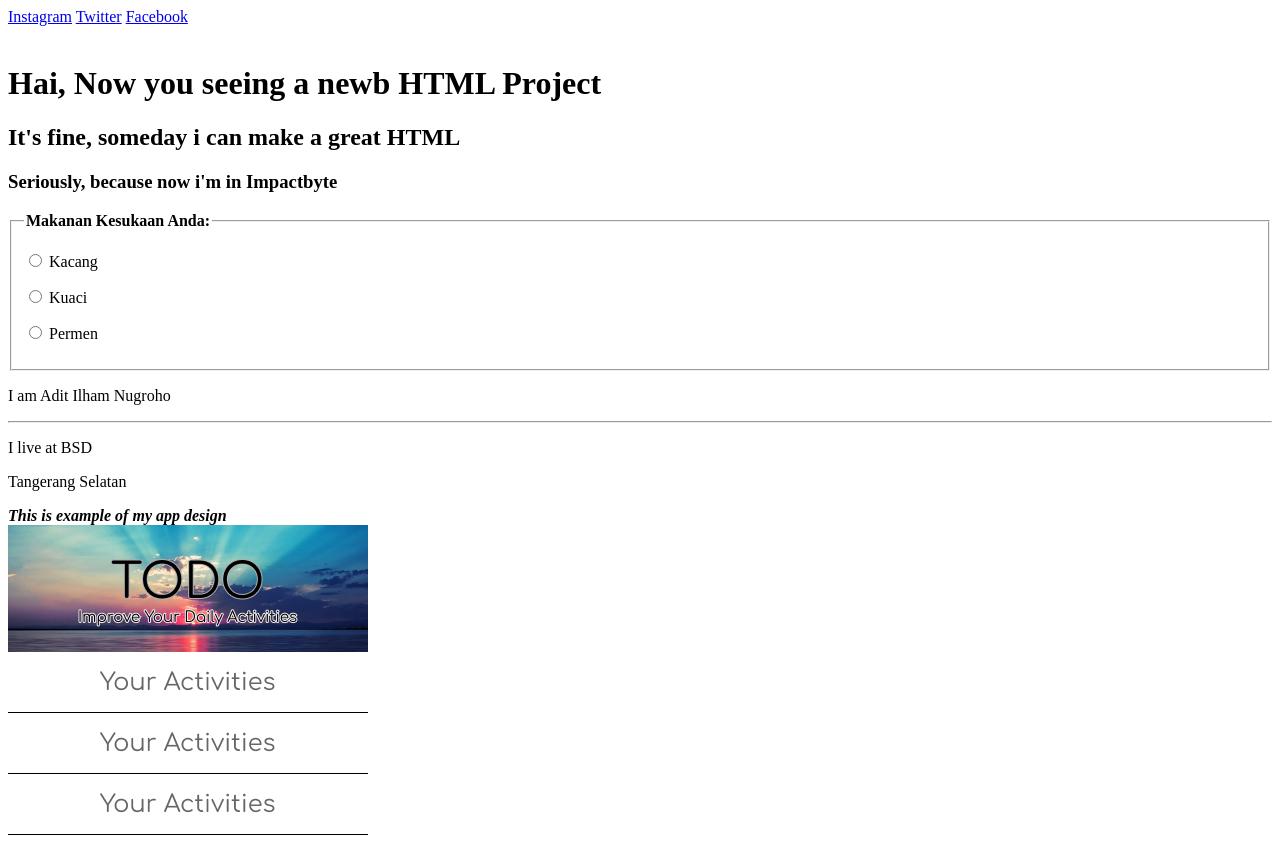
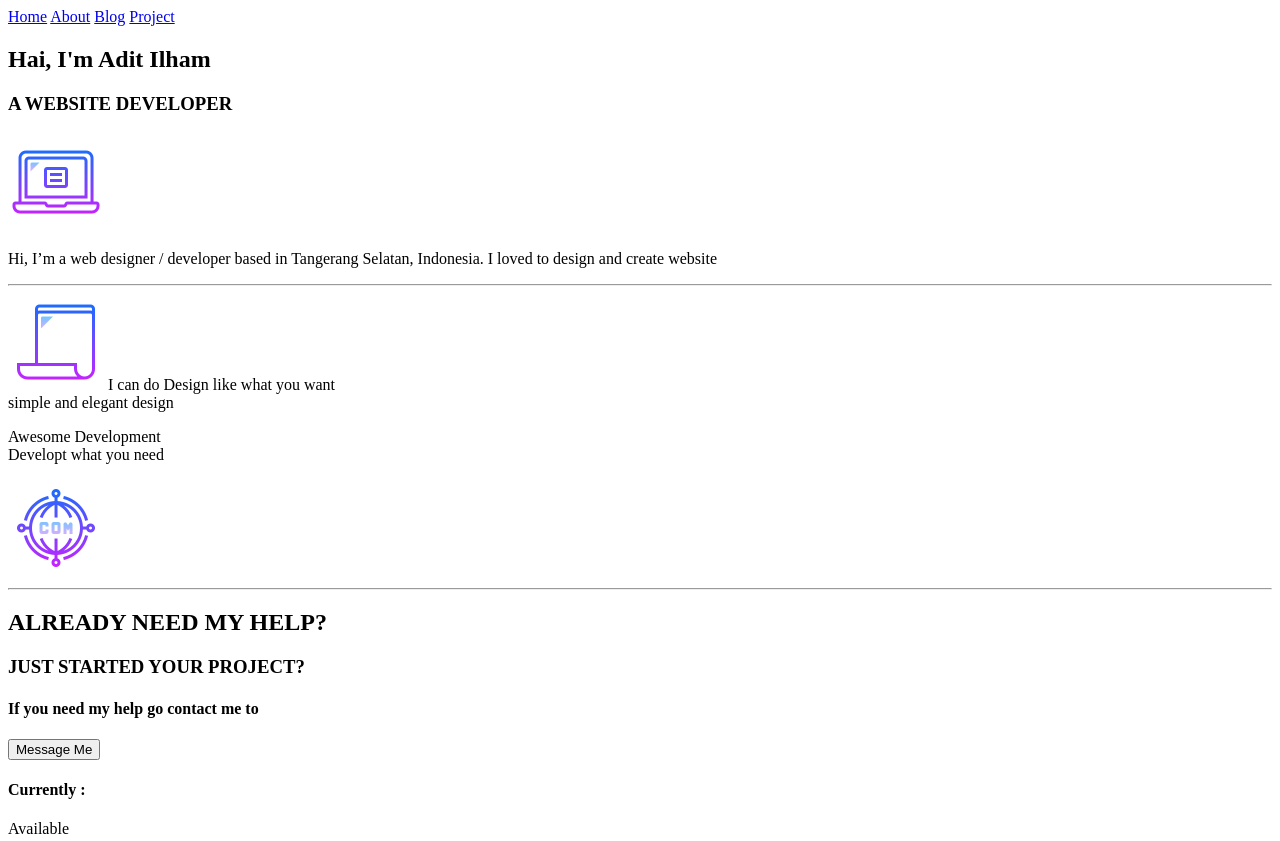
Before and after one commit to aditilham/project-html, a plain HTML site: page index.html in a window 1280 px wide. Shown: the top 841 px of the page. Drawn offline with Linux system fonts and the light colour scheme.

Commit message:
update website

```diff
--- a/index.html
+++ b/index.html
@@ -10,65 +10,48 @@
 
 <body>
     <nav>
-        <a href="https://instagram.com">Instagram</a>
-        <a href="https://twitter.com">Twitter</a>
-        <a href="https://facebook.com">Facebook</a>
-    </nav>
-    <img src=""
+        <a href="https://aditilham-web.netlify.com">Home</a>
+        <a href="https://aditilham-web.netlify.com/About/index.html">About</a>
+        <a href="https://aditilham-web.netlify.com/Blog/index.html">Blog</a>
+        <a href="https://aditilham-web.netlify.com/Project/index.html">Project</a>
         <header>
-        <h1>Hai, Now you seeing a newb HTML Project</h1>
-        <h2>It's fine, someday i can make a great HTML</h2>
-        <h3>Seriously, because now i'm in Impactbyte</h3>
+            <h1>Hai, I'm Adit Ilham</h1>
+            <h3>A WEBSITE DEVELOPER</h3>
         </header>
         <main>
-        <form>
-            <fieldset>
-                <legend><b>Makanan Kesukaan Anda:</b></legend>
-                <p>
-                    <input type="radio" name="size" id="size_1" value="small" />
-                    <label for="size_1">Kacang</label>
+            <section>
+                <img src="./assets/icons8-laptop-96.png">
+                <p>Hi,
+                    I’m a web designer / developer based in
+                    Tangerang Selatan, Indonesia.
+                    I loved to design and create website
                 </p>
-                <p>
-                    <input type="radio" name="size" id="size_2" value="medium" />
-                    <label for="size_2">Kuaci</label>
-                </p>
-                <p>
-                    <input type="radio" name="size" id="size_3" value="large" />
-                    <label for="size_3">Permen</label>
-                </p>
-            </fieldset>
-        </form>
-
-        <section>
-            <p>I am Adit Ilham Nugroho</p><hr />
-            <p>I live at BSD</p>
-            <p>Tangerang Selatan</p>
+                <hr/>
             </section>
             <section>
-            <b><i>This is example of my app design</i></b><br />
-            <img src="./assets/tampilan.png" alt="contoh">
-
+            </section>
+            <img src="./assets/icons8-paper-96.png"> I can do Design like what you want <br/> simple and elegant design
             </section>
             <section>
-            <p>these are my hobby</p>
-            <ul>
-                <li>Badminton</li>
-                <li>Photography</li>
-                <li>Music</li>
-            </ul>
+                <p>Awesome Development <br/> Developt what you need</p> <img src="./assets/icons8-website-96.png">
             </section>
-        <aside>
-            Just Another Testing
-
-        </aside>
+            <hr/>
+            <section>
+                <h2>ALREADY NEED MY HELP?</h2>
+                <h3>JUST STARTED YOUR PROJECT?</h3>
+                <h4>If you need my help go contact me to</h4>
+                <button>Message Me</button>
+                <h4>Currently :</h4>
+                <div>Available</div>
+            </section>
         </main>
         <footer>
-        <h4>
-            Do you need more? Contact me
-
-
-            <a href="https://aditilham.com">Here</a>
-        </h4>
+            <img src="./assets/twitter-brands.svg">
+            <img src="./assets/instagram-brands.svg">
+            <img src="./assets/github-brands.svg">
+            <img src="./assets/steam-brands.svg">
+            <img src="./assets/facebook-brands.svg">
+            <img src="./assets/linkedin-brands.svg">
         </footer>
 </body>
 
```
Also changed, not shown: About/index.html (added, +12 -0 lines), Blog/index.html (added, +12 -0 lines), Project/index.html (added, +12 -0 lines), assets/facebook-brands.svg (added), assets/github-brands.svg (added), assets/icons8-laptop-96.png (added), assets/icons8-paper-96.png (added), assets/icons8-website-96.png (added), assets/instagram-brands.svg (added), assets/linkedin-brands.svg (added), assets/steam-brands.svg (added), assets/twitter-brands.svg (added). Lines whose indentation alone changed are shown as unchanged.
